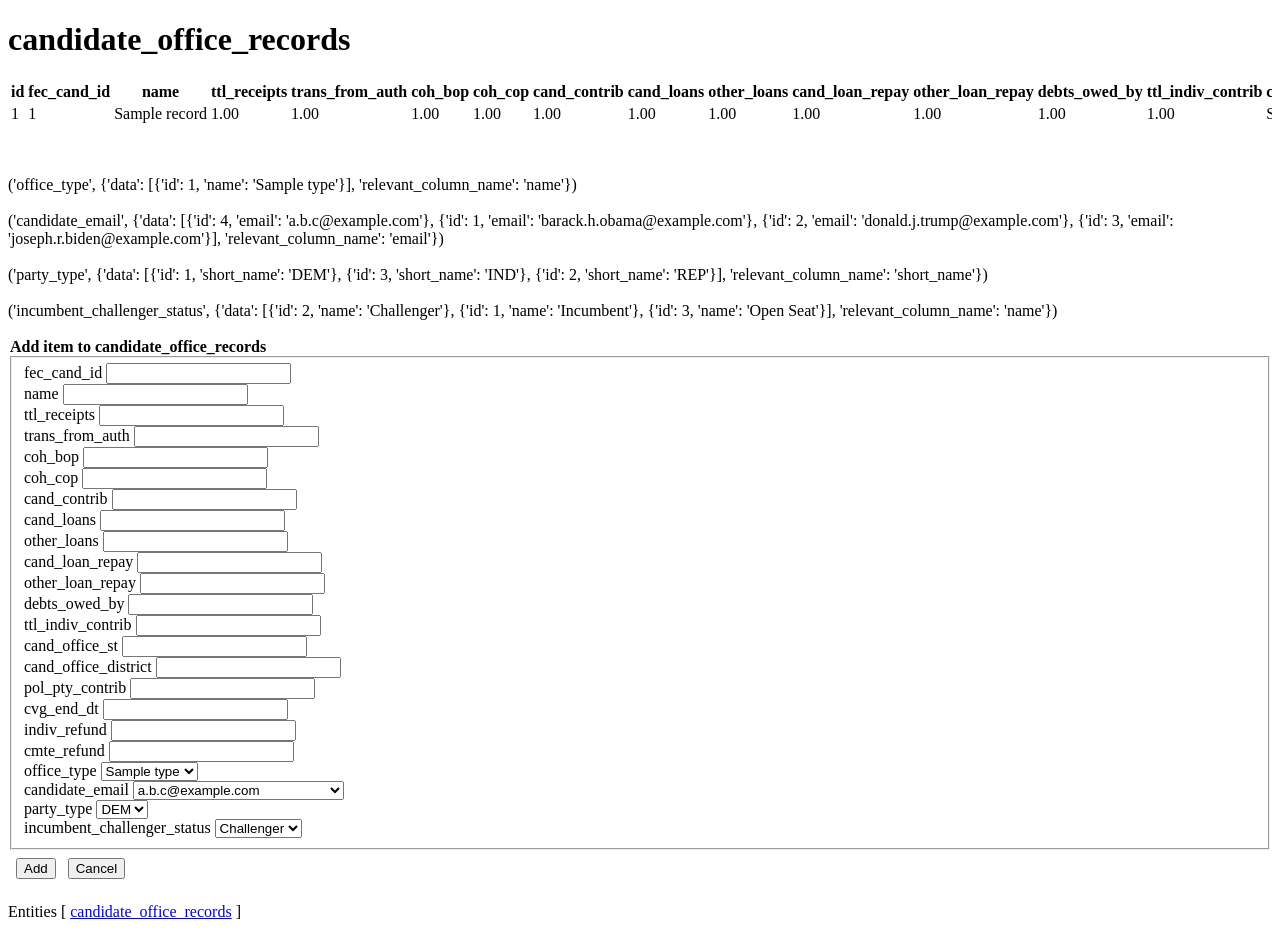
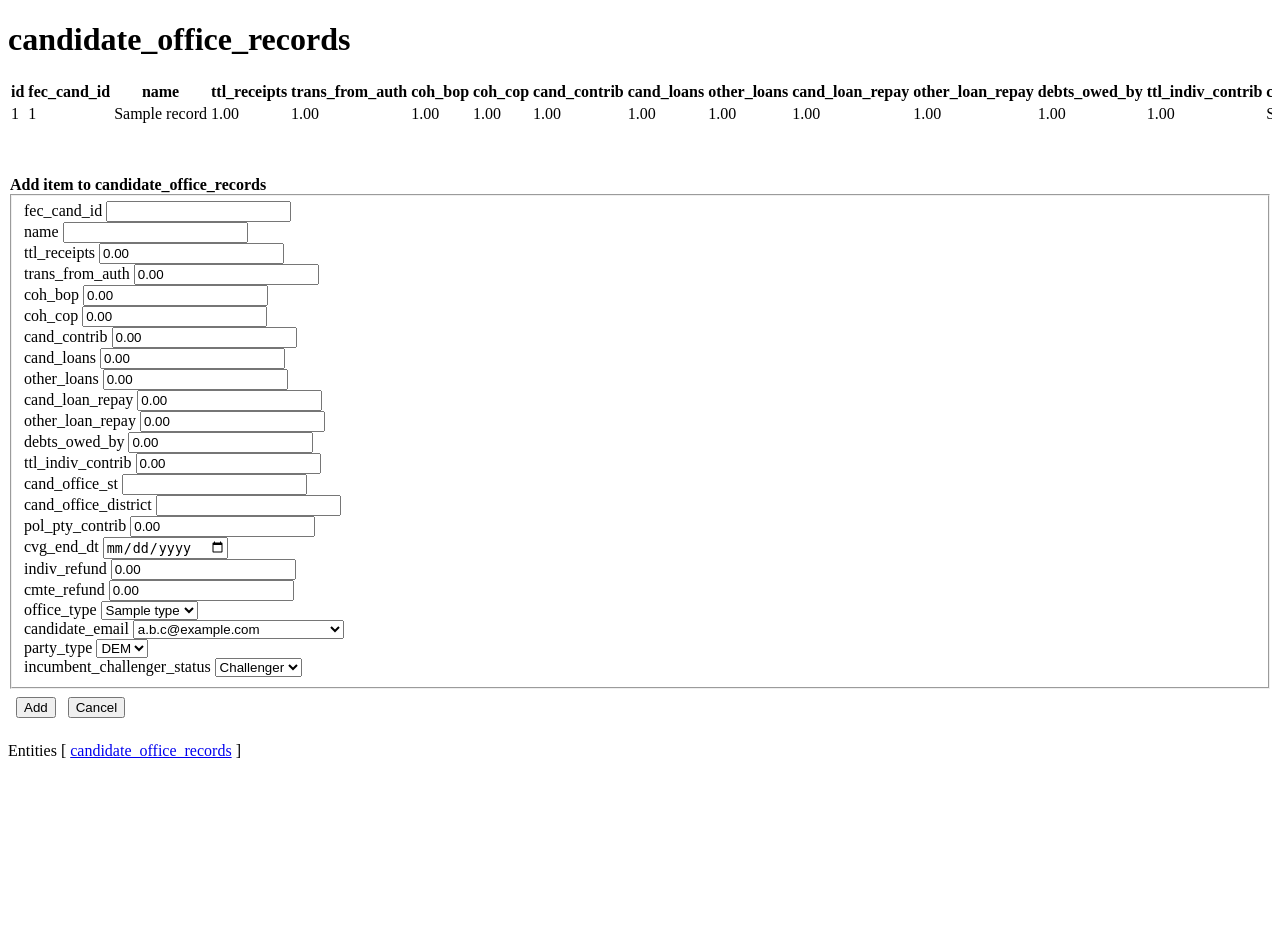
Before and after one commit to nolandseigler/osu-cs340-project, a FastAPI app: page /candidate_office_records/ in a window 1280 px wide. After the commit the page ends 758 px from the top, so only its background shows below. Run offline with FastAPI, Linux system fonts and the light colour scheme; data comes from the database, SQL or seed files in the repository; tables that the repository leaves empty hold one stand-in row (values such as "Sample post").

Commit message:
implement html input type and validation

```diff
--- a/what_the_fec/templates/candidate_office_records.j2
+++ b/what_the_fec/templates/candidate_office_records.j2
@@ -35,21 +35,32 @@
 
 <p>&nbsp;</p>
 
-{% for entries in dropdown_items_for_add.items() %}
-        {{entries}}<br><br>
-{% endfor %}
-
 <div id="insert" style="display: block">
     <form id="insert{{table_name}}" action="/{{table_name}}" method="post">
         <legend><strong>Add item to {{table_name}}</strong></legend>
             <fieldset>
-            {% for key in items[0].keys() %}
-                {% if key != 'id' %}
+
+                <label>fec_cand_id</label> <input type="text" name="fec_cand_id" maxlength="9" required><br>
+                <label>name</label> <input type="text" name="name" maxlength="200" required><br>
+                <label>ttl_receipts</label> <input type="number" name="ttl_receipts" step=".01" value="0.00" required><br>
+                <label>trans_from_auth</label> <input type="number" name="trans_from_auth" step=".01" value="0.00" required><br>
+                <label>coh_bop</label> <input type="number" name="coh_bop" step=".01" value="0.00" required><br>
+                <label>coh_cop</label> <input type="number" name="coh_cop" step=".01" value="0.00" required><br>
+                <label>cand_contrib</label> <input type="number" name="cand_contrib" step=".01" value="0.00" required><br>
+                <label>cand_loans</label> <input type="number" name="cand_loans" step=".01" value="0.00" required><br>
+                <label>other_loans</label> <input type="number" name="other_loans" step=".01" value="0.00" required><br>
+                <label>cand_loan_repay</label> <input type="number" name="cand_loan_repay" step=".01" value="0.00" required><br>
+                <label>other_loan_repay</label> <input type="number" name="other_loan_repay" step=".01" value="0.00" required><br>
+                <label>debts_owed_by</label> <input type="number" name="debts_owed_by" step=".01" value="0.00" required><br>
+                <label>ttl_indiv_contrib</label> <input type="number" name="ttl_indiv_contrib" step=".01" value="0.00" required><br>
+                <label>cand_office_st</label> <input type="text" name="cand_office_st" maxlength="2" required><br>
+                <label>cand_office_district</label> <input type="text" name="cand_office_district" maxlength="2" required><br>
+                <label>pol_pty_contrib</label> <input type="number" name="pol_pty_contrib" step=".01" value="0.00" required><br>
+                <label>cvg_end_dt</label> <input type="date" name="cvg_end_dt" required><br>
+                <label>indiv_refund</label> <input type="number" name="indiv_refund" step=".01" value="0.00" required><br>
+                <label>cmte_refund</label> <input type="number" name="cmte_refund" step=".01" value="0.00" required><br>
+                {% for key in dropdown_keys %}
                     <label> {{key}} </label>
-
-
-                    {% if key in dropdown_keys%}
-
                     <select name="{{key}}" id="{{key}}">
                         {% for entries in dropdown_items_for_add[key]["data"] %}
                             <option value="{{entries[dropdown_items_for_add[key]['relevant_column_name']]}}">
@@ -61,13 +72,6 @@
                             {% endif %}
                     </select>
                     <br>
-
-                    {% else %}
-                        <input type="text" name="{{key}}"><br>
-                    {% endif %}
-
-
-                {% endif %}
                 {% endfor %}
 
           </fieldset>
```
Lines whose indentation alone changed are shown as unchanged.
